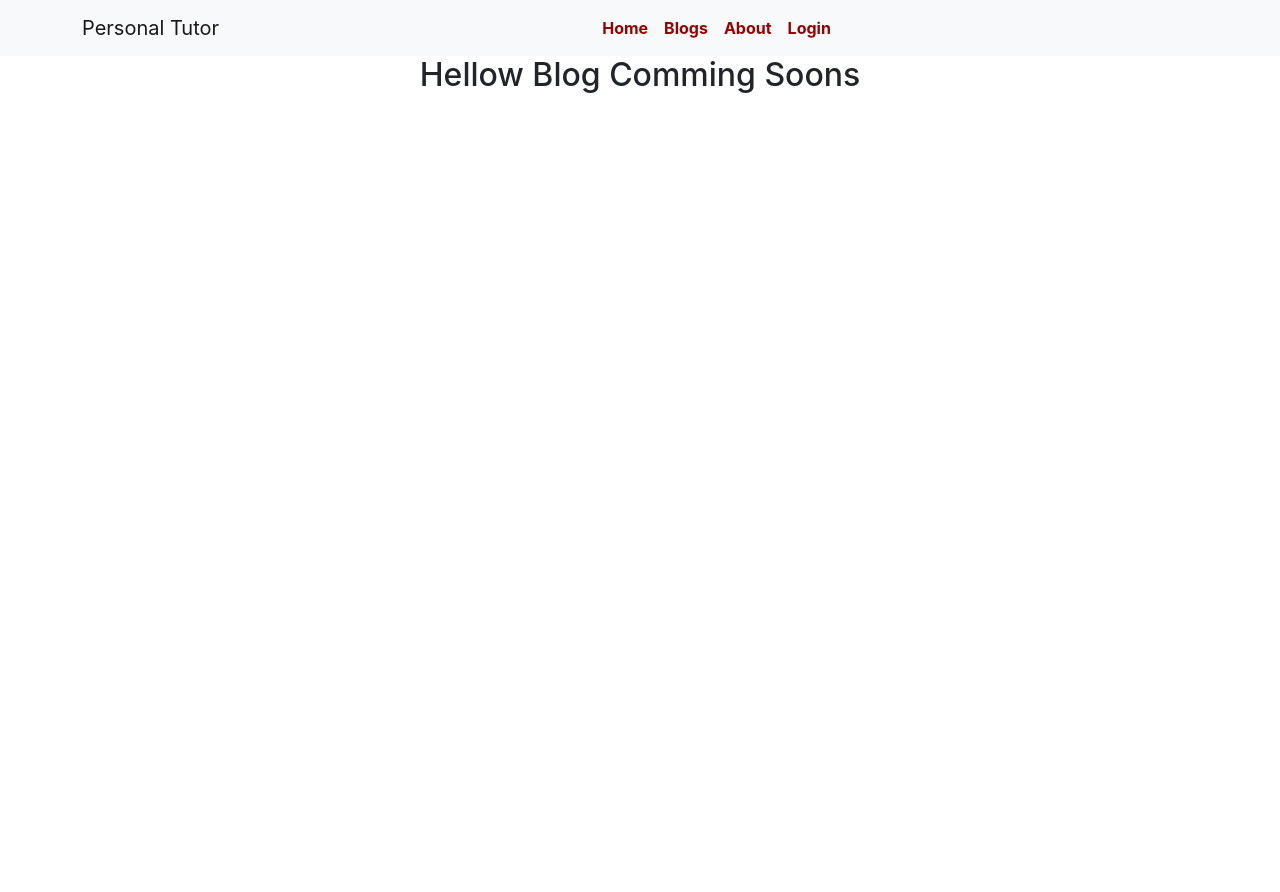
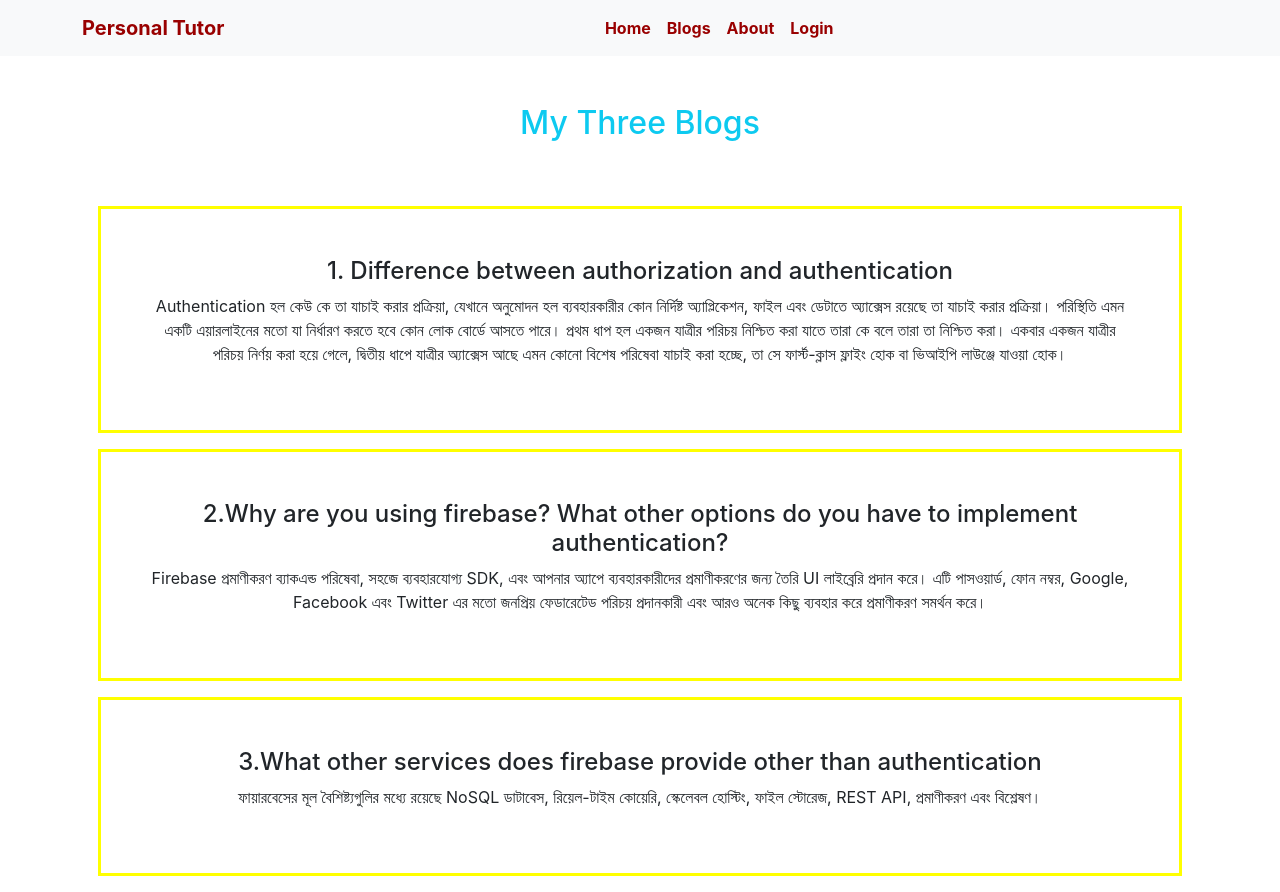
Before and after one commit to showmittro/Private-Tutor, a React (Create React App) app: page /blog in a window 1280 px wide. Before the commit the page ends 800 px from the top, so only its background shows below. Built offline with nearby package versions, Linux system fonts and the light colour scheme; no server answers.

Commit message:
blog part added

```diff
--- a/src/Pages/Blog/Blog.js
+++ b/src/Pages/Blog/Blog.js
@@ -3,8 +3,21 @@ import React from 'react';
 const Blog = () => {
     return (
         <div>
-            <h2>Hellow Blog Comming Soons</h2>
-
+            <div className="container mt-5">
+            <h2 className='text-info mb-3 pb-5'>My Three Blogs</h2>
+            <div style={{border:'3px solid yellow'}} className='p-5 m-3'>
+            <h4>1. Difference between authorization and authentication</h4>
+            <p>Authentication হল কেউ কে তা যাচাই করার প্রক্রিয়া, যেখানে অনুমোদন হল ব্যবহারকারীর কোন নির্দিষ্ট অ্যাপ্লিকেশন, ফাইল এবং ডেটাতে অ্যাক্সেস রয়েছে তা যাচাই করার প্রক্রিয়া। পরিস্থিতি এমন একটি এয়ারলাইনের মতো যা নির্ধারণ করতে হবে কোন লোক বোর্ডে আসতে পারে। প্রথম ধাপ হল একজন যাত্রীর পরিচয় নিশ্চিত করা যাতে তারা কে বলে তারা তা নিশ্চিত করা। একবার একজন যাত্রীর পরিচয় নির্ণয় করা হয়ে গেলে, দ্বিতীয় ধাপে যাত্রীর অ্যাক্সেস আছে এমন কোনো বিশেষ পরিষেবা যাচাই করা হচ্ছে, তা সে ফার্স্ট-ক্লাস ফ্লাইং হোক বা ভিআইপি লাউঞ্জে যাওয়া হোক।</p>
+            </div>
+            <div style={{border:'3px solid yellow'}} className='p-5 m-3' >
+            <h4>2.Why are you using firebase? What other options do you have to implement authentication?</h4>
+            <p>Firebase প্রমাণীকরণ ব্যাকএন্ড পরিষেবা, সহজে ব্যবহারযোগ্য SDK, এবং আপনার অ্যাপে ব্যবহারকারীদের প্রমাণীকরণের জন্য তৈরি UI লাইব্রেরি প্রদান করে। এটি পাসওয়ার্ড, ফোন নম্বর, Google, Facebook এবং Twitter এর মতো জনপ্রিয় ফেডারেটেড পরিচয় প্রদানকারী এবং আরও অনেক কিছু ব্যবহার করে প্রমাণীকরণ সমর্থন করে।</p>
+            </div>
+            <div style={{border:'3px solid yellow'}} className='p-5 m-3'>
+            <h4>3.What other services does firebase provide other than authentication</h4>
+            <p>ফায়ারবেসের মূল বৈশিষ্ট্যগুলির মধ্যে রয়েছে NoSQL ডাটাবেস, রিয়েল-টাইম কোয়েরি, স্কেলেবল হোস্টিং, ফাইল স্টোরেজ, REST API, প্রমাণীকরণ এবং বিশ্লেষণ।</p>
+            </div>
+            </div>
         </div>
     );
 };
--- a/src/Pages/Header/Header.js
+++ b/src/Pages/Header/Header.js
@@ -9,7 +9,7 @@ const Header = () => {
         <>
         <nav class="navbar navbar-expand-lg navbar-light bg-light">
   <div class="container">
-    <a class="navbar-brand">Personal Tutor</a>
+    <a class="navbar-brand fw-bold" style={{color:'#990000'}}>Personal Tutor</a>
     <button class="navbar-toggler" type="button" data-bs-toggle="collapse" data-bs-target="#navbarSupportedContent" aria-controls="navbarSupportedContent" aria-expanded="false" aria-label="Toggle navigation">
       <span class="navbar-toggler-icon"></span>
     </button>
```
